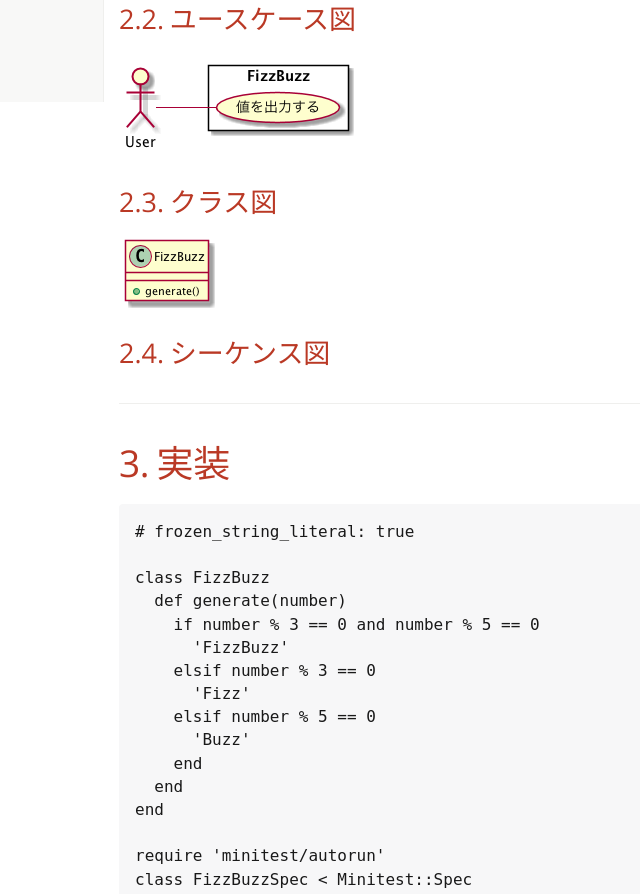
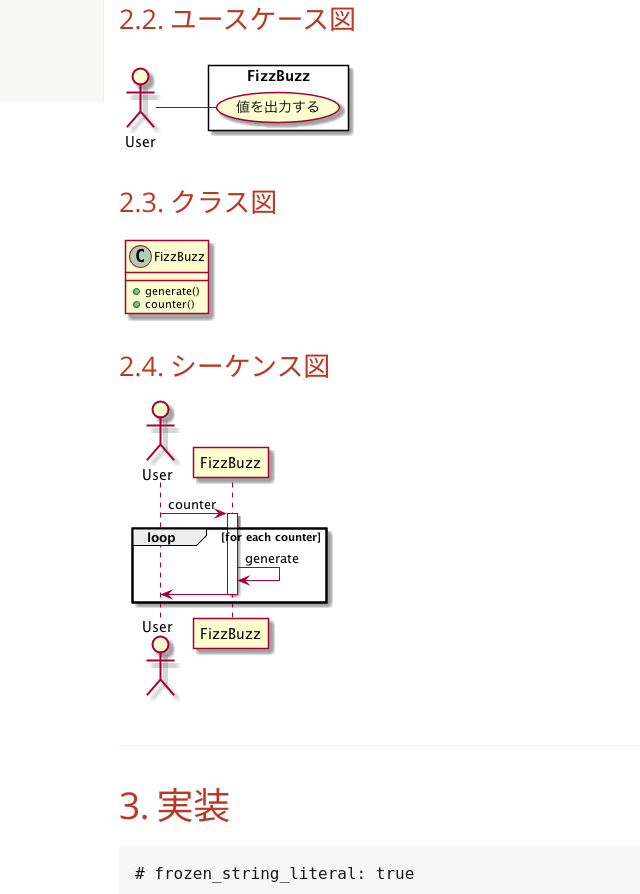
Before and after one commit to k2works/ruby_basic_exercises, a plain HTML site: page docs/demonstration/index.html in a window 1280 px wide. Shown: the part 698-1592 px from the top of the page, without its empty margins (216-856 px from the left). Drawn offline with nearby package versions, Linux system fonts and the light colour scheme; a web font is replaced by a local one.

Commit message:
実演 設計
繰り返し実行できるようにする

```diff
--- a/docs/demonstration/index.html
+++ b/docs/demonstration/index.html
@@ -506,13 +506,17 @@ body.book #toc,body.book #preamble,body.book h1.sect0,body.book .sect1>h2{page-b
 <h3 id="_クラス図">2.3. クラス図</h3>
 <div class="imageblock">
 <div class="content">
-<img src="diag-63e921aaac15c7c009fd85a701fe4e91.png" alt="diag 63e921aaac15c7c009fd85a701fe4e91" width="99" height="78">
+<img src="diag-30514bea448a4952bf4493deab6498c4.png" alt="diag 30514bea448a4952bf4493deab6498c4" width="99" height="91">
 </div>
 </div>
 </div>
 <div class="sect2">
 <h3 id="_シーケンス図">2.4. シーケンス図</h3>
-
+<div class="imageblock">
+<div class="content">
+<img src="diag-8541711c85f4dc80687e2cb8c6c7b89c.png" alt="diag 8541711c85f4dc80687e2cb8c6c7b89c" width="217" height="309">
+</div>
+</div>
 </div>
 </div>
 </div>
@@ -599,7 +603,7 @@ end</code></pre>
 </div>
 <div id="footer">
 <div id="footer-text">
-Last updated 2018-07-09 14:26:24 JST
+Last updated 2018-07-09 14:41:01 JST
 </div>
 </div>
 </body>
```
Also changed, not shown: docs/demonstration/diag-30514bea448a4952bf4493deab6498c4.png (added), docs/demonstration/diag-63e921aaac15c7c009fd85a701fe4e91.png (deleted), docs/demonstration/diag-8541711c85f4dc80687e2cb8c6c7b89c.png (added), 4 other files.
